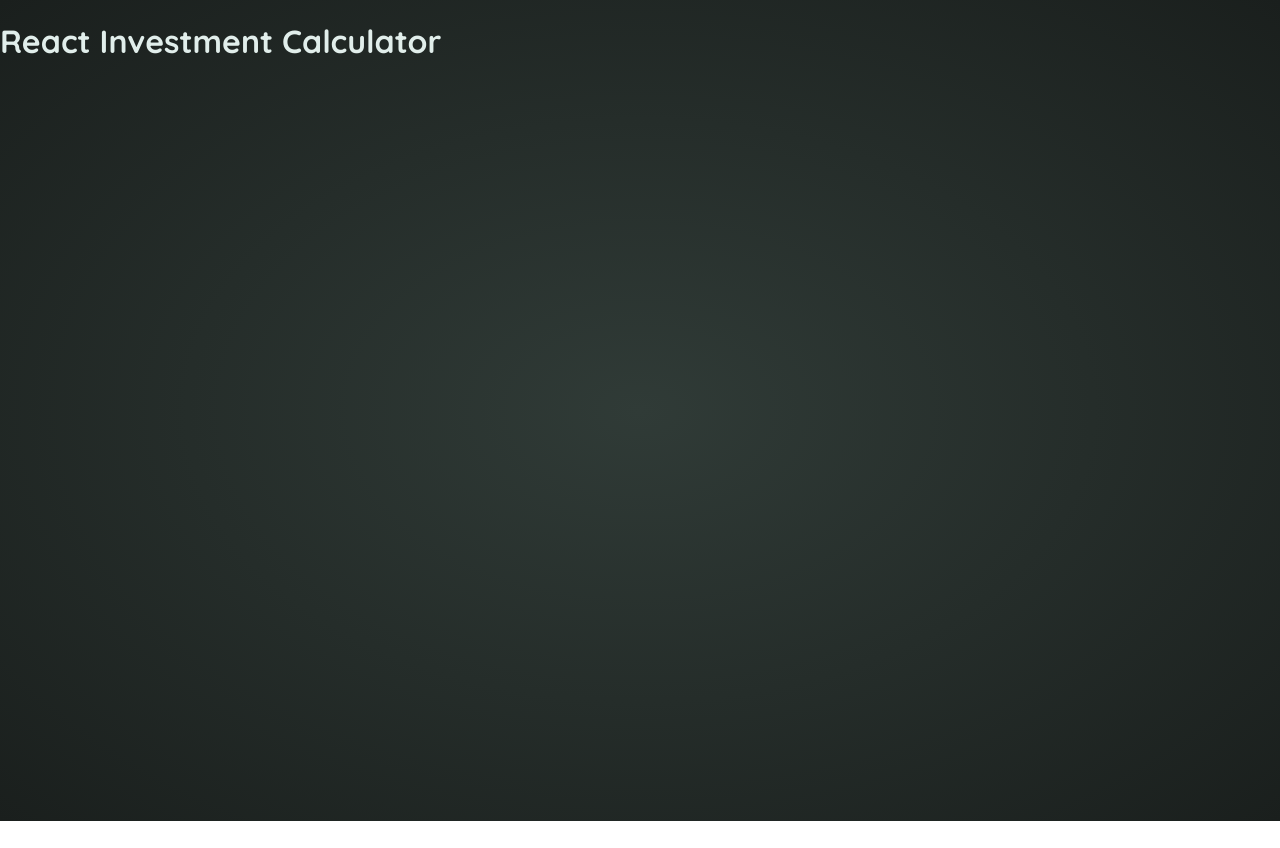
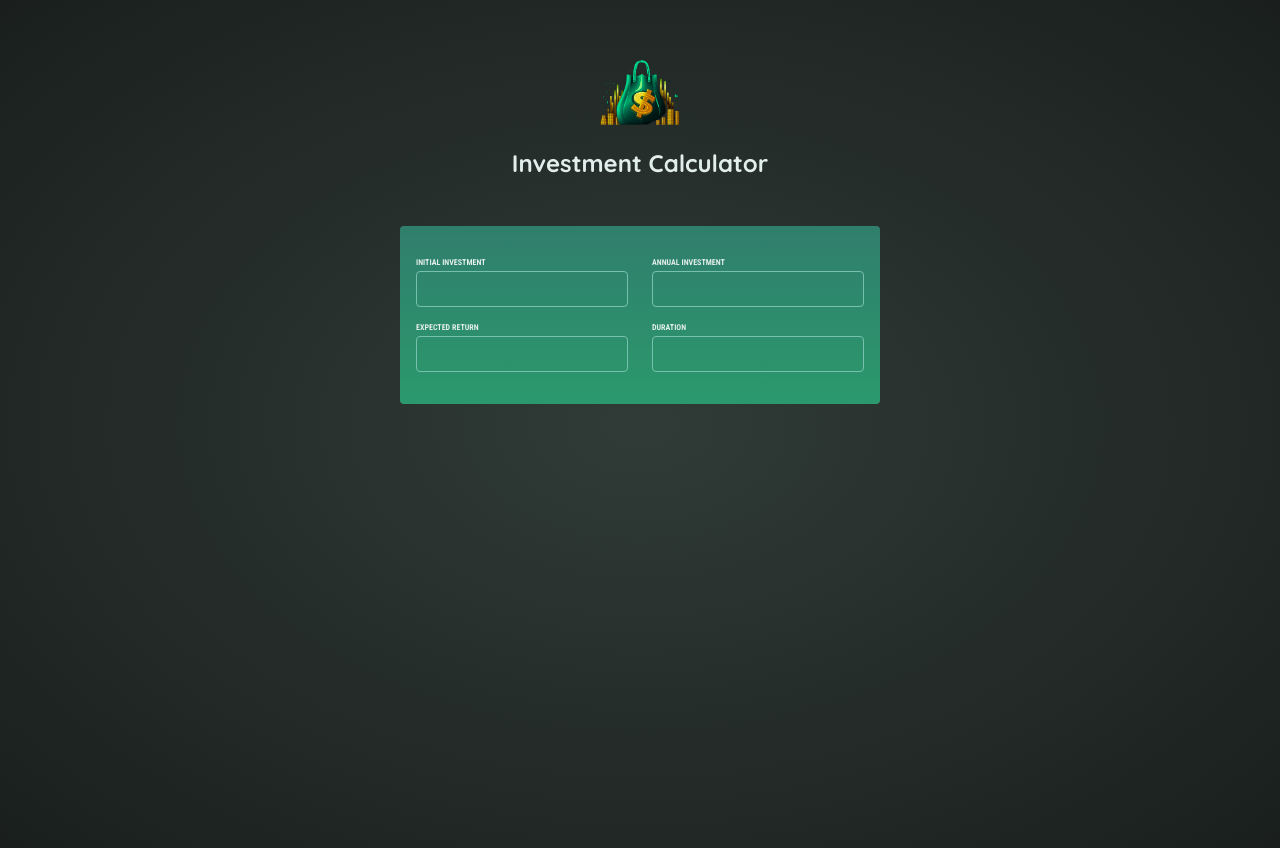
Before and after one commit to jemcap/investment-calculator, a React (Vite) app: page / in a window 1280 px wide. Before the commit the page ends 821 px from the top, so only its background shows below. Built offline with nearby package versions, Linux system fonts and the light colour scheme.

Commit message:
Built components for user input

```diff
--- a/src/App.jsx
+++ b/src/App.jsx
@@ -1,7 +1,13 @@
+import Header from "./components/Header";
+import UserInput from "./components/UserInput";
+
 function App() {
   return (
-    <h1>React Investment Calculator</h1>
-  )
+    <>
+      <Header />
+      <UserInput />
+    </>
+  );
 }
 
-export default App
+export default App;
--- /dev/null
+++ b/src/components/Header.jsx
@@ -0,0 +1,10 @@
+import logo from "../assets/investment-calculator-logo.png";
+
+export default function Header() {
+  return (
+    <header id="header">
+      <img src={logo} alt="" />
+      <h1>Investment Calculator</h1>
+    </header>
+  );
+}
--- /dev/null
+++ b/src/components/UserInput.jsx
@@ -0,0 +1,26 @@
+export default function UserInput() {
+  return (
+    <section id="user-input">
+      <p className="input-group">
+        <div>
+          <label>Initial investment</label>
+          <input type="text" />
+        </div>
+        <div>
+          <label>Annual Investment</label>
+          <input type="text" />
+        </div>
+      </p>
+      <p className="input-group">
+        <div>
+          <label>Expected Return</label>
+          <input type="text" />
+        </div>
+        <div>
+          <label>Duration</label>
+          <input type="text" />
+        </div>
+      </p>
+    </section>
+  );
+}
```
